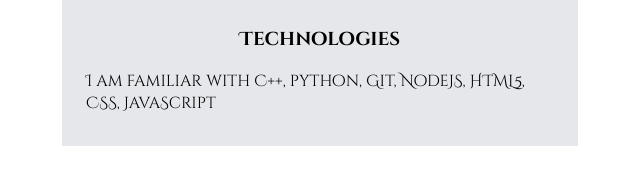
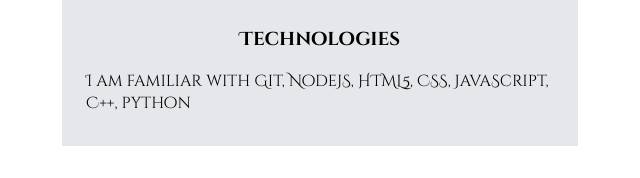
Before and after one commit to Engineervinay/demo-netlify, a plain HTML site: page index.html in a window 1280 px wide. Shown: the part 544-722 px from the top of the page, 320-960 px from the left. Drawn offline with Linux system fonts and the light colour scheme.

Commit message:
minor changes

```diff
--- a/index.html
+++ b/index.html
@@ -38,7 +38,7 @@
     <section class="ow-section container-center">
         <div class="container-center container">
             <h3>Technologies</h3>
-            <p> I am familiar with C++, python, Git, NodeJS, HTML5, CSS, JavaScript </p>
+            <p> I am familiar with Git, NodeJS, HTML5, CSS, JavaScript, C++, python  </p>
         </div>
     </section>
     <section>
```
Also changed, not shown: blog2.html (+1 -1 lines), blogs.html (+0 -4 lines).
